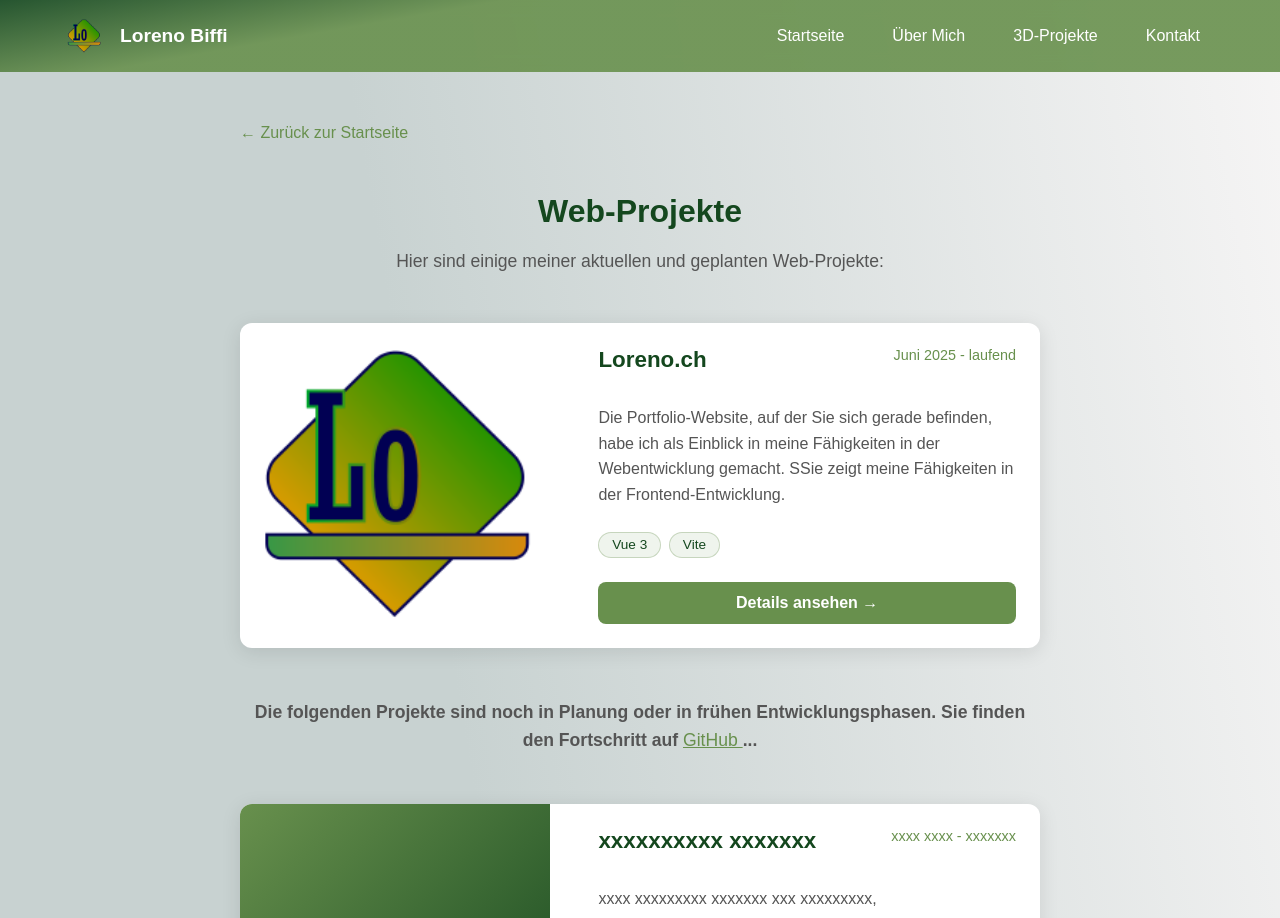
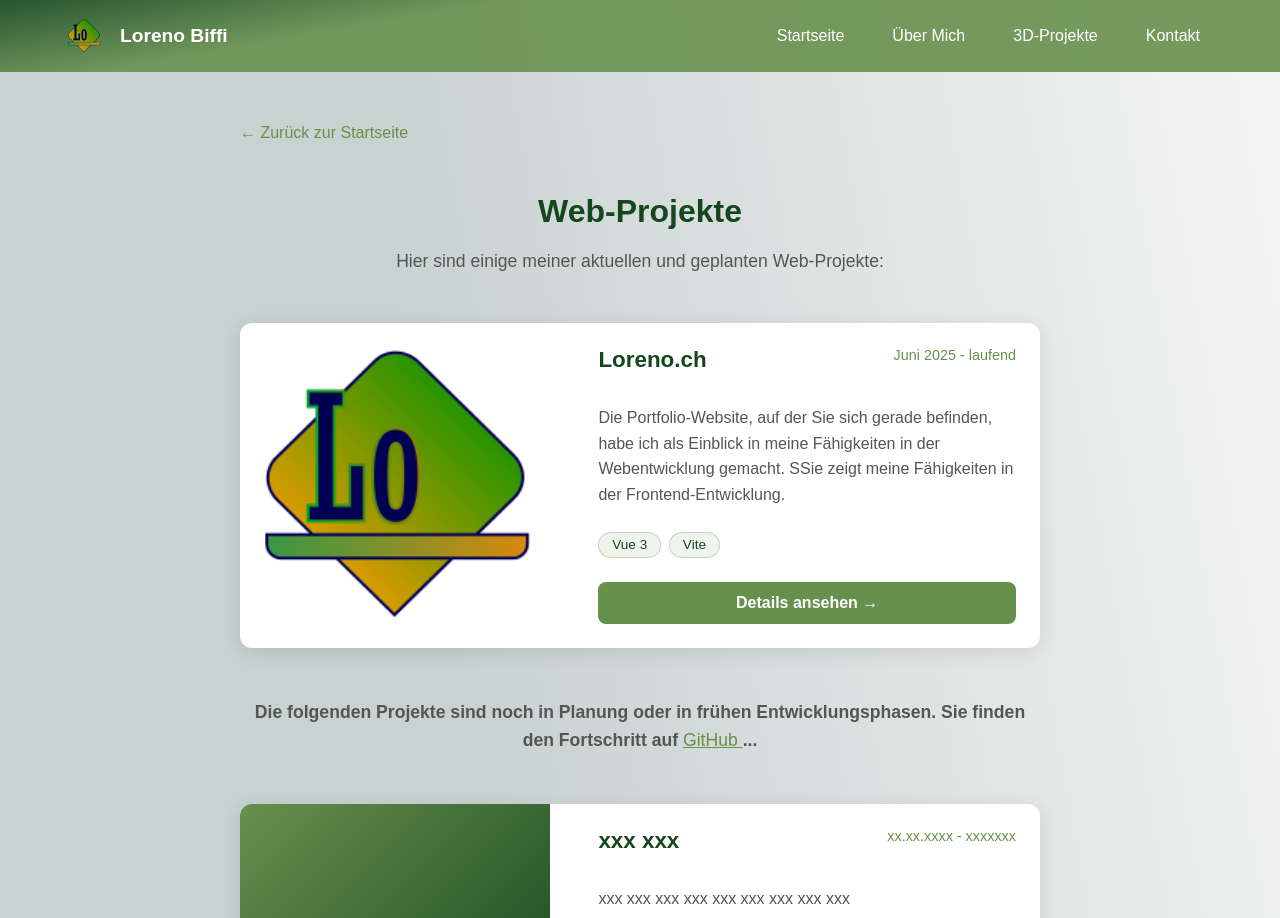
Before and after one commit to LorenoWiss/LorenoBiffiWebseite, a Vue app in the folder Bewerbungswebseite/: page /web-projekte in a window 1280 px wide. Shown: the top 918 px of the page. Built offline with nearby package versions, Linux system fonts and the light colour scheme.

Commit message:
Placeholder der Portfolio Einträge aufgeräumt

```diff
--- a/Bewerbungswebseite/src/components/WebProjekte.vue
+++ b/Bewerbungswebseite/src/components/WebProjekte.vue
@@ -92,20 +92,18 @@ export default {
         },
         {
           id: 2,
-          title: 'xxxxxxxxxx xxxxxxx',
-          date: 'xxxx xxxx - xxxxxxx',
-          description:
-            'xxxx xxxxxxxxx xxxxxxx xxx xxxxxxxxx, xxxxxxxxxxxxxxxxx xxx xxxxxxxxxxxxxxxxxxxx. xxxxxxx xxx xxxxxxx xxx xxxxxxxx xxx xxxxx.',
-          tags: ['xxxxx', 'xxxxxxx', 'xxxxxxx', 'xxxxxxx', 'xxxxx xxx'],
+          title: 'xxx xxx',
+          date: 'xx.xx.xxxx - xxxxxxx',
+          description: 'xxx xxx xxx xxx xxx xxx xxx xxx xxx',
+          tags: ['xxx', 'xxx', 'xxx', 'xxx'],
           status: 'planned',
         },
         {
           id: 3,
-          title: 'xxxx xxxxxxxxxx xxx',
-          date: 'xxx xxxx - xx xxxxxxxxxx',
-          description:
-            'xxxx xxxxxxxxxx xxxxxxxxxxxxxxxxxxxx xxx xxxxxxxx-xxxxxxx, xxxx & xxxx xxxxxxxxx xxx xxxx-xxxxxxxxxxxxxxxxxxxxxx.',
-          tags: ['xxx x', 'xxxxxxxx', 'xxxxxxxxxx', 'xxxxxxxx xxx'],
+          title: 'xxx xxx',
+          date: 'xx.xx.xxxx - xxxxxxx',
+          description: 'xxx xxx xxx xxx xxx xxx xxx xxx xxx',
+          tags: ['xxx', 'xxx', 'xxx', 'xxx'],
           status: 'planned',
         },
       ],
```
